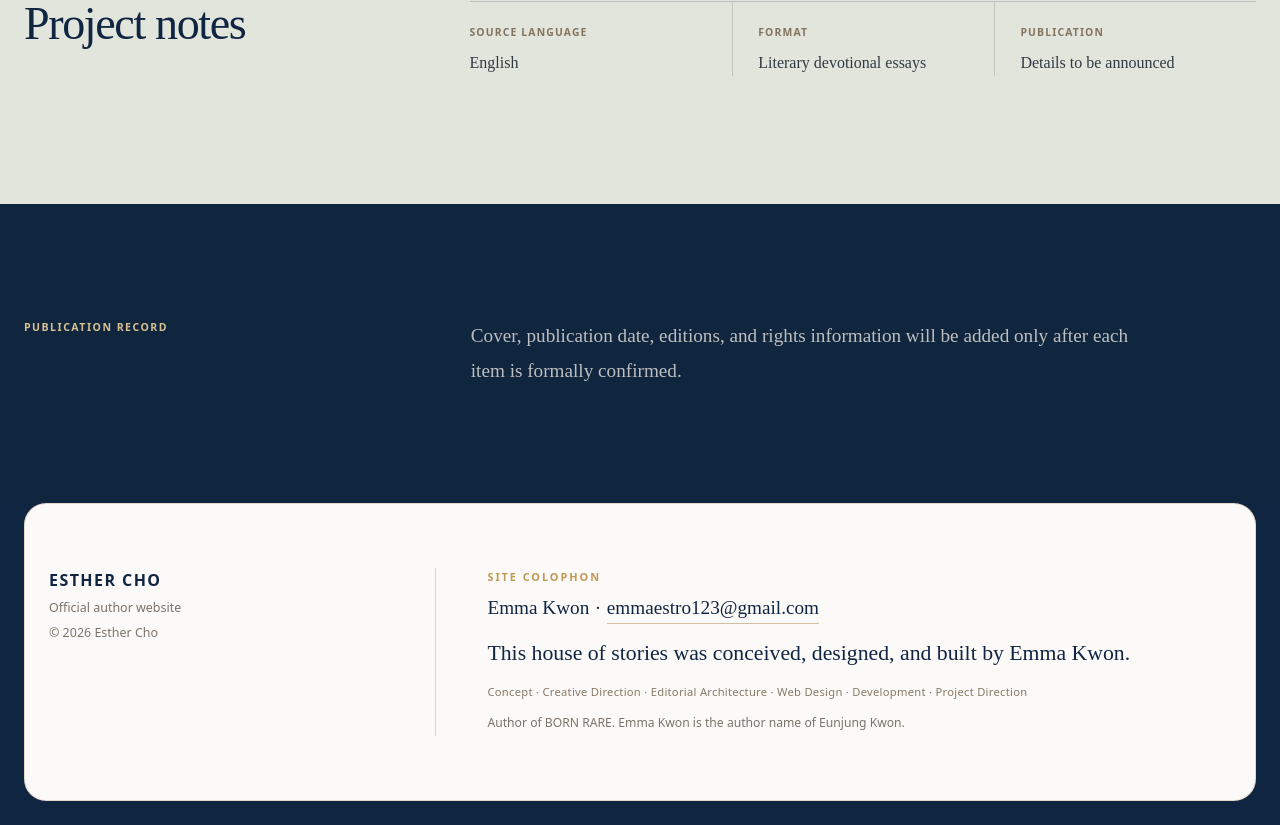
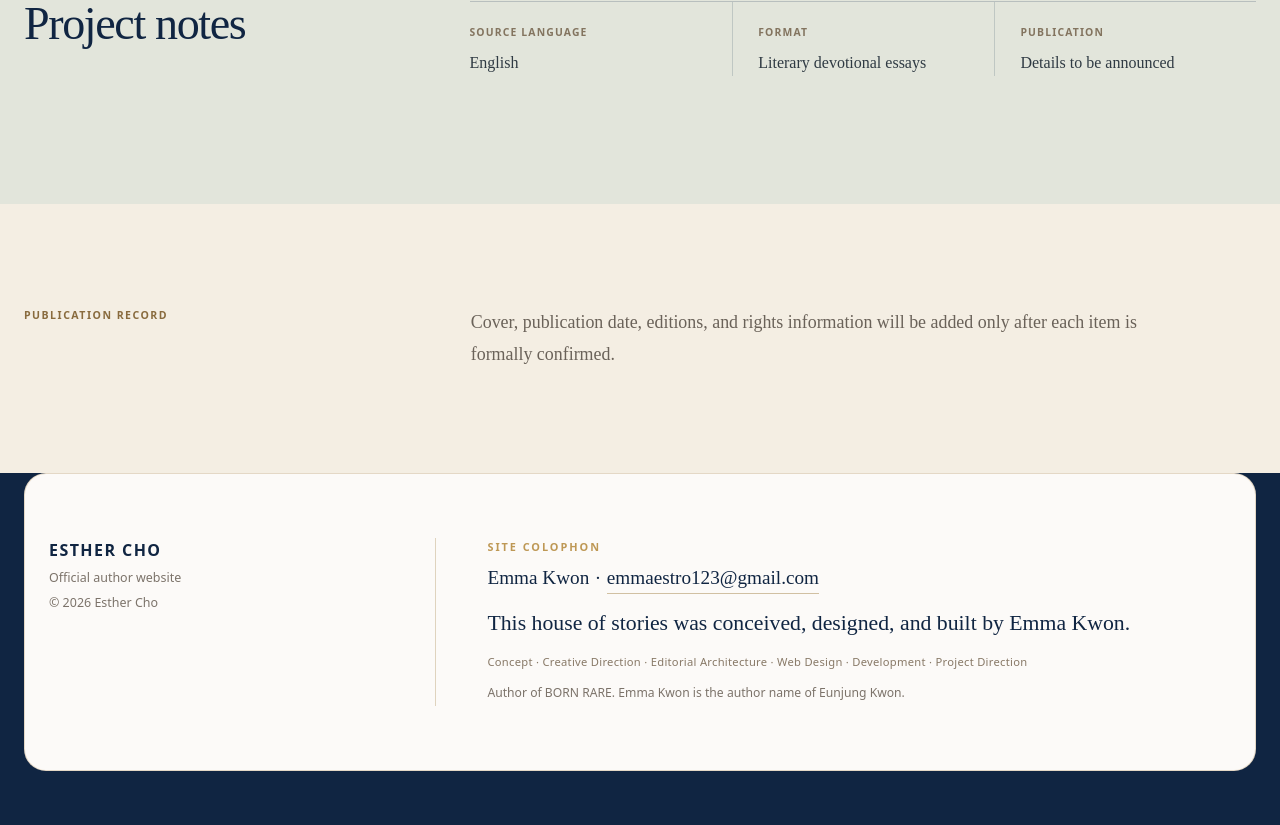
Before and after one commit to k-mama/esthercho, a Next.js app: page /books in a window 1280 px wide. Shown: the part 2441-3266 px from the top of the page. After the commit the page ends 3236 px from the top, so only its background shows below. Built offline with nearby package versions, Linux system fonts and the light colour scheme.

Commit message:
style: quiet the Books publication note

```diff
--- a/src/app/books/books.module.css
+++ b/src/app/books/books.module.css
@@ -2,7 +2,6 @@
   --books-ivory: #fbf8f1;
   --books-cream: #f4eee3;
   --books-sage: #e2e5db;
-  --books-night: #10263f;
   background: var(--books-ivory);
   color: var(--ink);
 }
@@ -189,9 +188,9 @@
 }
 
 .note {
-  padding-block: clamp(5rem, 9vw, 8rem);
-  background: var(--books-night);
-  color: rgba(248, 244, 236, 0.74);
+  padding-block: clamp(4.5rem, 8vw, 7rem);
+  background: var(--books-cream);
+  color: #6a6259;
 }
 
 .noteInner {
@@ -203,7 +202,7 @@
 
 .noteLabel {
   margin: 0;
-  color: #d7c192;
+  color: var(--brand-gold-deep);
   font-family: var(--font-interface);
   font-size: 0.66rem;
   font-weight: 700;
@@ -215,7 +214,7 @@
   max-width: 680px;
   margin: 0;
   font-family: var(--font-editorial);
-  font-size: clamp(1.05rem, 1.5vw, 1.25rem);
+  font-size: clamp(1.02rem, 1.4vw, 1.18rem);
   line-height: 1.78;
 }
 
```
